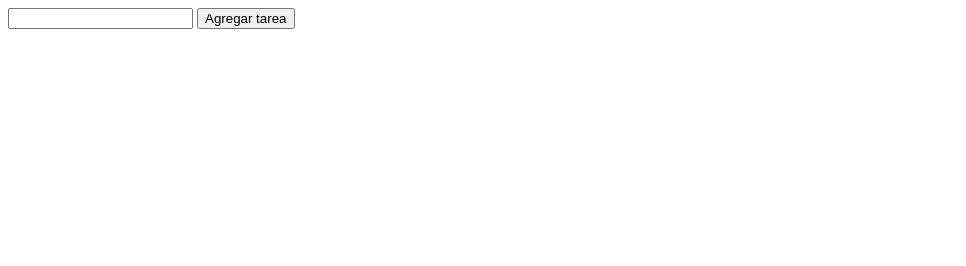
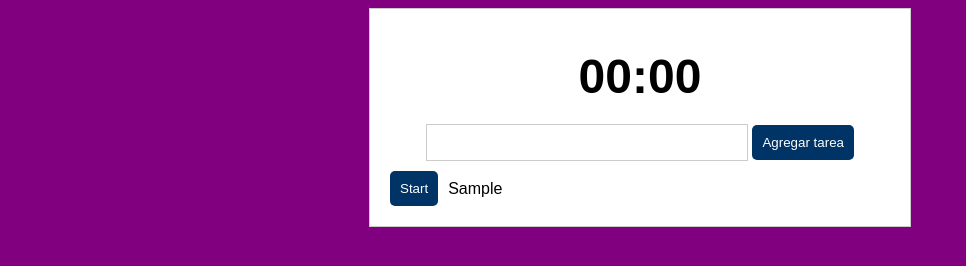
Before and after one commit to Anaroco/Pomodoro_task_organizer, a plain HTML site: page index.html in a window 1280 px wide. Both pictures are taken after typing "Sample" into the empty fields and a click on the input "Agregar tarea". Shown: the whole page, without its empty margins (0-966 px from the left). Drawn offline with Linux system fonts and the light colour scheme.

Commit message:
counter working

```diff
--- a/index.html
+++ b/index.html
@@ -1,36 +1,31 @@
 <!DOCTYPE html>
 <html lang="en">
   <head>
-    <meta charset="UTF-8">
-    <meta http-equiv="X-UA-Compatible" content="IE=edge">
-    <meta name="viewport" content="width=device-width, initial-scale=1.0">
+    <meta charset="UTF-8" />
+    <meta http-equiv="X-UA-Compatible" content="IE=edge" />
+    <meta name="viewport" content="width=device-width, initial-scale=1.0" />
     <title>Pomodoro</title>
-    <link rel="stylesheet" href="main.css">
+    <link rel="stylesheet" href="style.css" />
   </head>
   <body>
     <div id="app">
       <div id="time">
-            <div id="value"> </div>
+        <div id="value"></div>
         <div id="taskName"></div>
       </div>
 
-        <!-- para el formulario -->
-        <div class="taks_container">
+      <div class="tasks-container">
         <div class="form">
           <form action="" id="form">
-                    <input type="text" id="itTask">
-                    <input type="submit" id="bAdd" value="Agregar tarea">
+            <input type="text" id="itTask" />
+            <input type="submit" id="bAdd" value="Agregar tarea" />
           </form>
         </div>
-
-        <!-- para la tarea  -->
-        <div id="task">
-
-        </div>
-
+        <div id="tasks">
+          <div class="task"></div>
         </div>
       </div>
-
+    </div>
 
     <script src="main.js"></script>
   </body>
--- a/main.js
+++ b/main.js
@@ -1,31 +1,110 @@
-//definimos un array para meter las tareas
+const tasks = [];
+let time = 0;
+let timer = null;
+let timerBreak = null;
+let current = null;
+let statusApp = "stop";
 
-const tasks =[];
-let time =0;
-let timer=null;
-let timerBreak = null;
-let current =null;
+const bAdd = document.querySelector("#bAdd");
+const itTask = document.querySelector("#itTask");
+const form = document.querySelector("#form");
 
-const bAdd = document.querySelector('#bAdd');
-const  itTask = document.querySelector('#itTask');
-const form = document.querySelector('#form');
+renderTasks();
+renderTime();
 
-form.addEventListener('submit', e=> {
-    e.preventDefault();
-    if (itTask.value !=''){
-        createTask(itTask.value);
-        itTask.value ='';
-    }
+form.addEventListener("submit", (e) => {
+  e.preventDefault();
+  if (itTask.value !== "") {
+    createTask(itTask.value);
+    itTask.value = "";
+    renderTasks();
+  }
 });
 
-function createTask(value){
+function createTask(value) {
+  const newTask = {
+    id: (Math.random() * 100).toString(36).slice(2),
+    title: value,
+    completed: false,
+  };
 
-    const newTask ={
-        id: (Math.random() *100).toString(36).slice(3),
-        title:value,
-        completed:false
-    };
+  tasks.unshift(newTask);
+}
 
-    tasks.unshift(newTask);
+function renderTasks() {
+  const html = tasks.map((task) => {
+    return `
+        <div class="task">
+        <div class="completed">${
+          task.completed
+            ? "<span class='done'>Done</span>"
+            : `<button class="start-button" data-id="${task.id}">Start</button></div>`
+        }
+            <div class="title">${task.title}</div>
+        </div>`;
+  });
+  const tasksContainer = document.querySelector("#tasks");
+  tasksContainer.innerHTML = html.join("");
 
+  const startButtons = document.querySelectorAll(".task .start-button");
+  startButtons.forEach((startButton) => {
+    startButton.addEventListener("click", () => {
+      if (!timer) {
+        startButtonHandler(startButton.getAttribute("data-id"));
+        startButton.textContent = "In progress...";
+      }
+    });
+  });
 }
+
+function startButtonHandler(id) {
+  time = 0.5 * 60;
+  current = id;
+  const taskId = tasks.findIndex((task) => task.id === id);
+  document.querySelector("#time #taskName").textContent = tasks[taskId].title;
+  timer = setInterval(() => {
+    timerHandler(id);
+  }, 1000);
+}
+
+function timerHandler(id = null) {
+  time--;
+  renderTime();
+  if (time === 0) {
+    markComplete(id);
+    clearInterval(timer);
+    renderTasks();
+    startBreak();
+  }
+}
+
+function markComplete(id) {
+  const taskId = tasks.findIndex((task) => task.id === id);
+  tasks[taskId].completed = true;
+}
+
+function startBreak() {
+  time = 1 * 60;
+  document.querySelector("#time #taskName").textContent = "Break";
+  timerBreak = setInterval(timerBreakHandler, 1000);
+}
+
+function timerBreakHandler() {
+  time--;
+  renderTime();
+  if (time === 0) {
+    clearInterval(timerBreak);
+    current = null;
+    document.querySelector("#time #taskName").textContent = "";
+    renderTime();
+  }
+}
+
+function renderTime() {
+  const timeDiv = document.querySelector("#time #value");
+  const minutes = parseInt(time / 60);
+  const seconds = parseInt(time % 60);
+  timeDiv.textContent = `${minutes < 10 ? "0" : ""}${minutes}:${
+    seconds < 10 ? "0" : ""
+  }${seconds}`;
+}
--- /dev/null
+++ b/style.css
@@ -0,0 +1,63 @@
+body {
+    font-family: Arial, Helvetica, sans-serif;
+    background-color: purple;
+  }
+
+  #app {
+    background-color: white;
+    width: 500px;
+    margin: 0 auto;
+    border: solid 1px #ccc;
+    padding: 20px;
+  }
+
+  #time {
+    text-align: center;
+    padding: 20px 0;
+  }
+  #time #value {
+    font-size: 48px;
+    font-weight: bolder;
+  }
+
+  .form {
+    display: flex;
+    justify-content: center;
+  }
+
+  input[type="text"] {
+    padding: 10px;
+    border: solid 1px #ccc;
+    width: 300px;
+  }
+  button,
+  input[type="submit"] {
+    border: none;
+    background-color: #003366;
+    color: white;
+    padding: 10px;
+    border-radius: 5px;
+  }
+
+  #tasks {
+    display: flex;
+    flex-direction: column;
+    gap: 10px;
+    margin-top: 10px;
+  }
+  .task {
+    display: flex;
+    gap: 10px;
+    align-items: center;
+  }
+  .task .completed {
+    display: flex;
+    align-items: center;
+    gap: 10px;
+  }
+
+  .done {
+    display: inline-block;
+    padding: 5px;
+    background-color: #ccc;
+  }
```
Also changed, not shown: main.css (deleted). Lines whose indentation alone changed are shown as unchanged.
